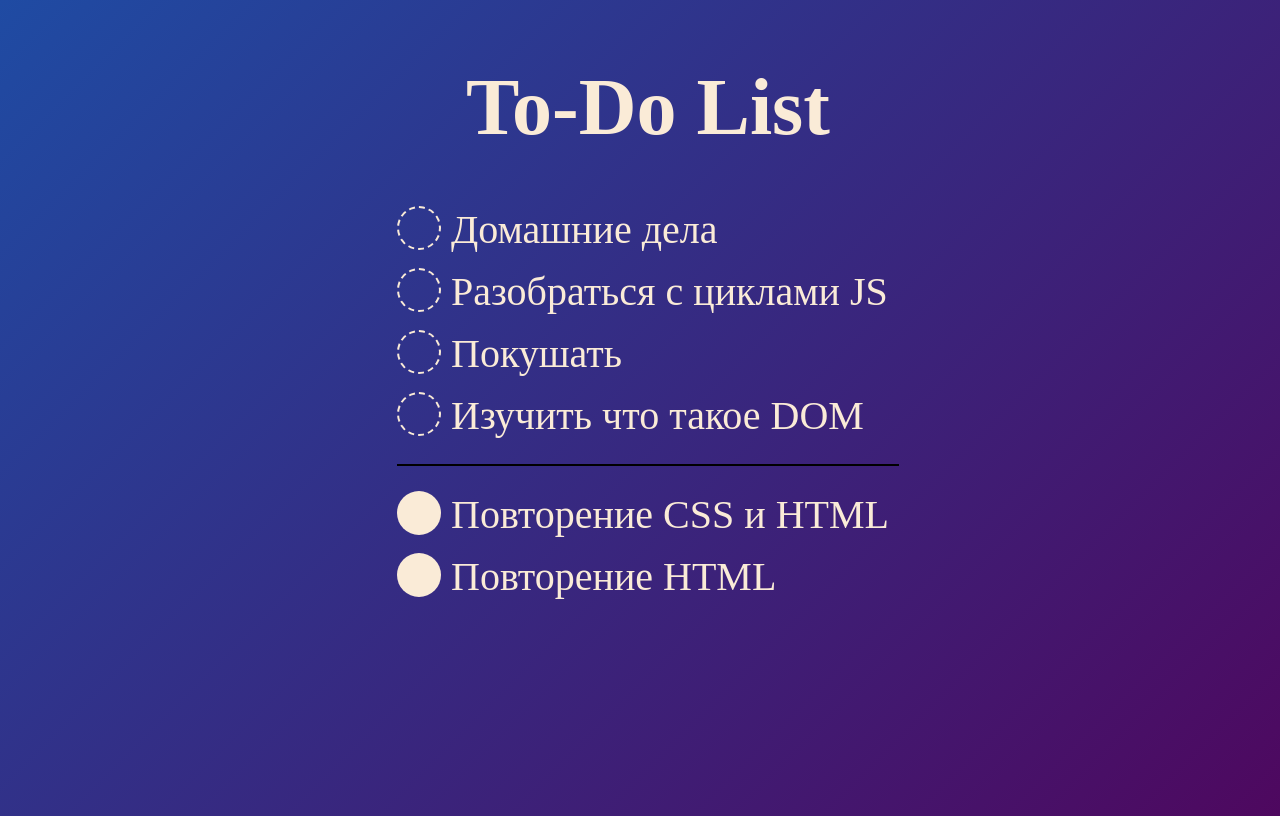
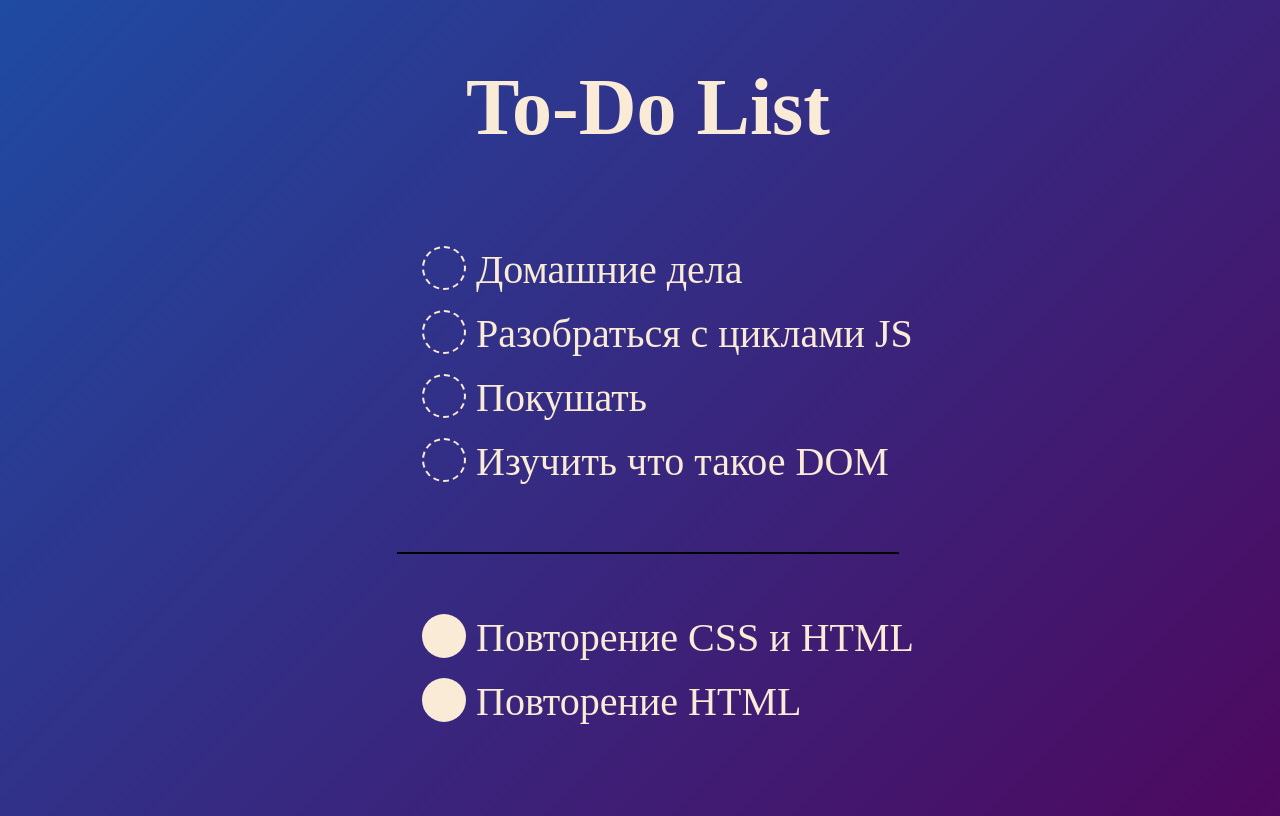
Before and after one commit to rus-web/To-Do-List-Angular-, an Angular app: page / in a window 1280 px wide. Built offline with nearby package versions, Linux system fonts and the light colour scheme.

Commit message:
+ Добавил 2 массива в компонент, сократил HTML, внес правки в CSS

```diff
--- a/src/app/app.component.css
+++ b/src/app/app.component.css
@@ -1,6 +1,12 @@
 
 
-
+.List{
+    list-style-type: none;
+    display: inline-flex;
+    flex-direction: column;
+    gap: 10px;
+    align-items: flex-start;
+}
 
 .title{
     display: flex;
@@ -18,7 +24,6 @@
     justify-content: center;
     text-align: center;
     flex-direction: column;
-    gap: 5px;
 }/*Все задачи*/
 
 
@@ -42,19 +47,11 @@
     align-items: center;
 } /*Линия*/
 
-.container-ready{
-    display: inline-flex;
-    flex-direction: column;
-    gap: 15px;
-    align-items: flex-start;
-} /*Блок готовых задач*/
-
 .done{
     display: inline-flex;
     align-items: flex-start;
     gap: 10px;
-} /*Не готовые задачи*/
-
+ } /*Не готовые задачи */
 
 .done,.undone{
    display: inline-flex;
--- a/src/app/app.component.html
+++ b/src/app/app.component.html
@@ -4,15 +4,19 @@
   <h1 class="title">To-Do List</h1>
   <div class="container">
           <div class="container-main" id="container-main">
-              <div class="task undone"><div class="mark circle-undone"></div>Домашние дела</div>
-              <div class="task undone"><div class="mark circle-undone"></div>Разобраться с циклами JS</div>
-              <div class="task undone"><div class="mark circle-undone"></div>Покушать</div>
-              <div class="task undone"><div class="mark circle-undone"></div>Изучить что такое DOM</div>
+            <ul class="List">
+              <li *ngFor="let taskUndone of tasksUndone">
+                <div class="task undone"><div class="mark circle-undone"></div><span>{{taskUndone}}</span></div>
+              </li>
+            </ul>
           </div>
       <hr class="line">
           <div class="container-ready" id = "container-ready">
-              <div class="task done"><div class="mark circle-done"></div>Повторение CSS и HTML</div>
-              <div class="task done"><div class="mark circle-done"></div>Повторение HTML</div>
+            <ul class="List">
+                <li *ngFor="let taskDone of tasksDone">
+                    <div class="task done"><div class="mark circle-done"></div><span>{{taskDone}}</span></div>
+                </li>
+            </ul>
           </div>
   </div>
 </div>
--- a/src/app/app.component.ts
+++ b/src/app/app.component.ts
@@ -1,11 +1,15 @@
 import { Component } from '@angular/core';
+import { NgFor } from '@angular/common';
 
 @Component({
   selector: 'app-root',
+  styleUrl: './app.component.css',
+  standalone: false,
   templateUrl: './app.component.html',
-  standalone: false,
-  styleUrl: './app.component.css'
 })
+
 export class AppComponent {
   title = 'To-Do-List';
+  tasksUndone = ["Домашние дела","Разобраться с циклами JS","Покушать","Изучить что такое DOM"]
+  tasksDone = ["Повторение CSS и HTML","Повторение HTML"]
 }
```
